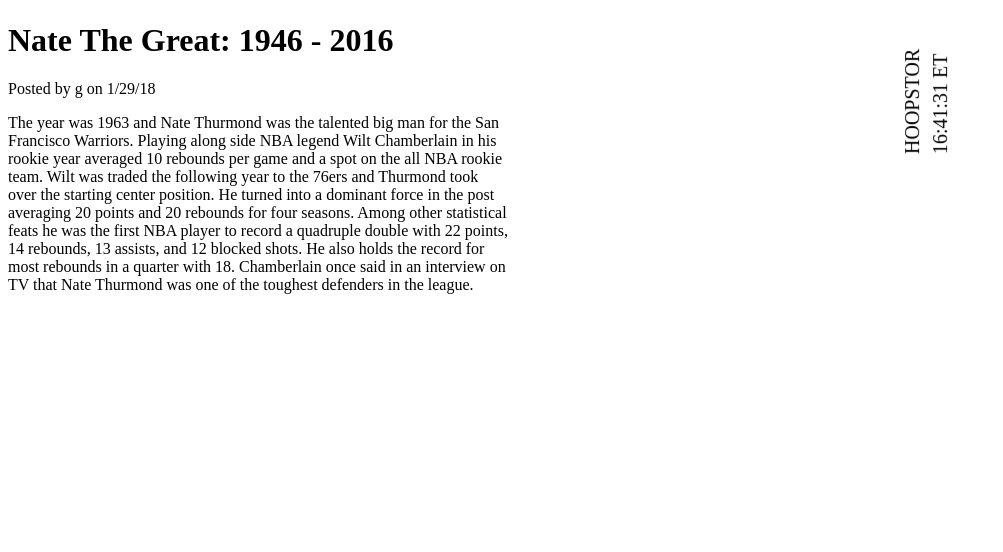
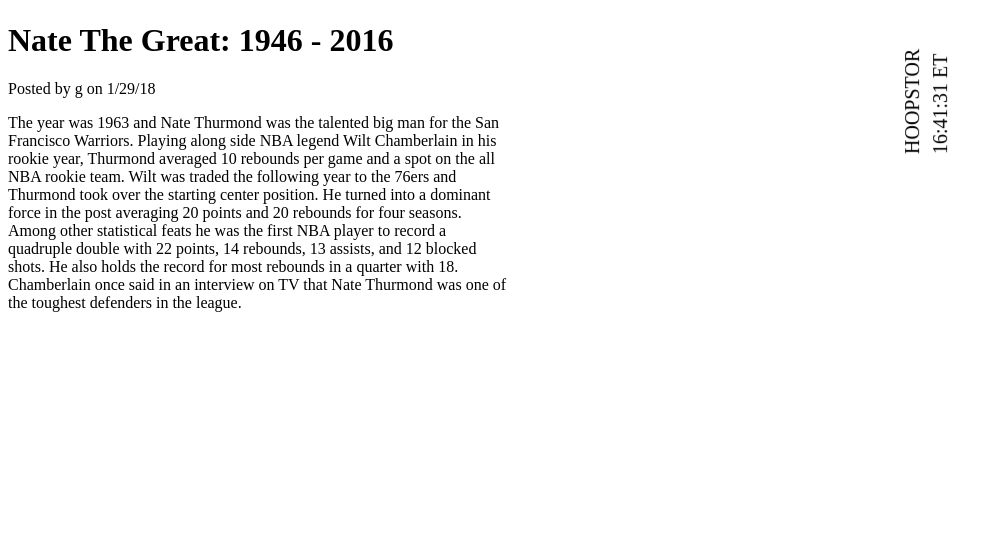
Before and after one commit to deanjgoldman/hoopstor, a Flask app: template templates/post5.html in a window 1280 px wide. Shown: the part 345-897 px from the top of the page, without its empty margins (0-1003 px from the left). Run offline with Flask 2, Linux system fonts and the light colour scheme; the template is opened without the code that fills it, so the values that code supplies are empty; some libraries are stand-ins or nearby versions.

Commit message:
edit article

```diff
--- a/templates/post5.html
+++ b/templates/post5.html
@@ -20,7 +20,7 @@
 <article>
   <div class="postblock">
     <p id="article">
-    The year was 1963 and Nate Thurmond was the talented big man for the San Francisco Warriors. Playing along side NBA legend Wilt Chamberlain in his rookie year averaged 10 rebounds per game and a spot on the all NBA rookie team. Wilt was traded the following year to the 76ers and Thurmond took over the starting center position. He turned into a dominant force in the post averaging 20 points and 20 rebounds for four seasons. Among other statistical feats he was the first NBA player to record a quadruple double with 22 points, 14 rebounds, 13 assists, and 12 blocked shots. He also holds the record for most rebounds in a quarter with 18. Chamberlain once said in an interview on TV that Nate Thurmond was one of the toughest defenders in the league.
+    The year was 1963 and Nate Thurmond was the talented big man for the San Francisco Warriors. Playing along side NBA legend Wilt Chamberlain in his rookie year, Thurmond averaged 10 rebounds per game and a spot on the all NBA rookie team. Wilt was traded the following year to the 76ers and Thurmond took over the starting center position. He turned into a dominant force in the post averaging 20 points and 20 rebounds for four seasons. Among other statistical feats he was the first NBA player to record a quadruple double with 22 points, 14 rebounds, 13 assists, and 12 blocked shots. He also holds the record for most rebounds in a quarter with 18. Chamberlain once said in an interview on TV that Nate Thurmond was one of the toughest defenders in the league.
     </p>
   </div>
 </main>
```
